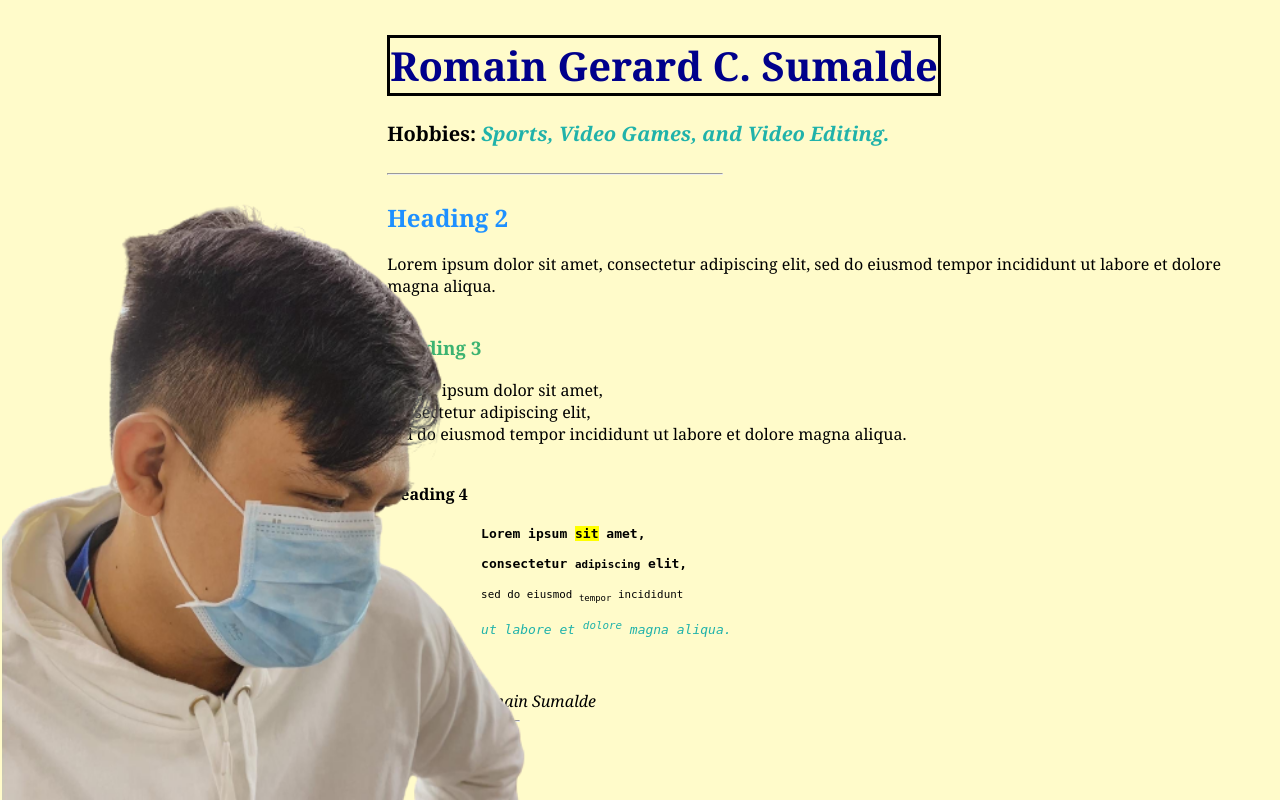
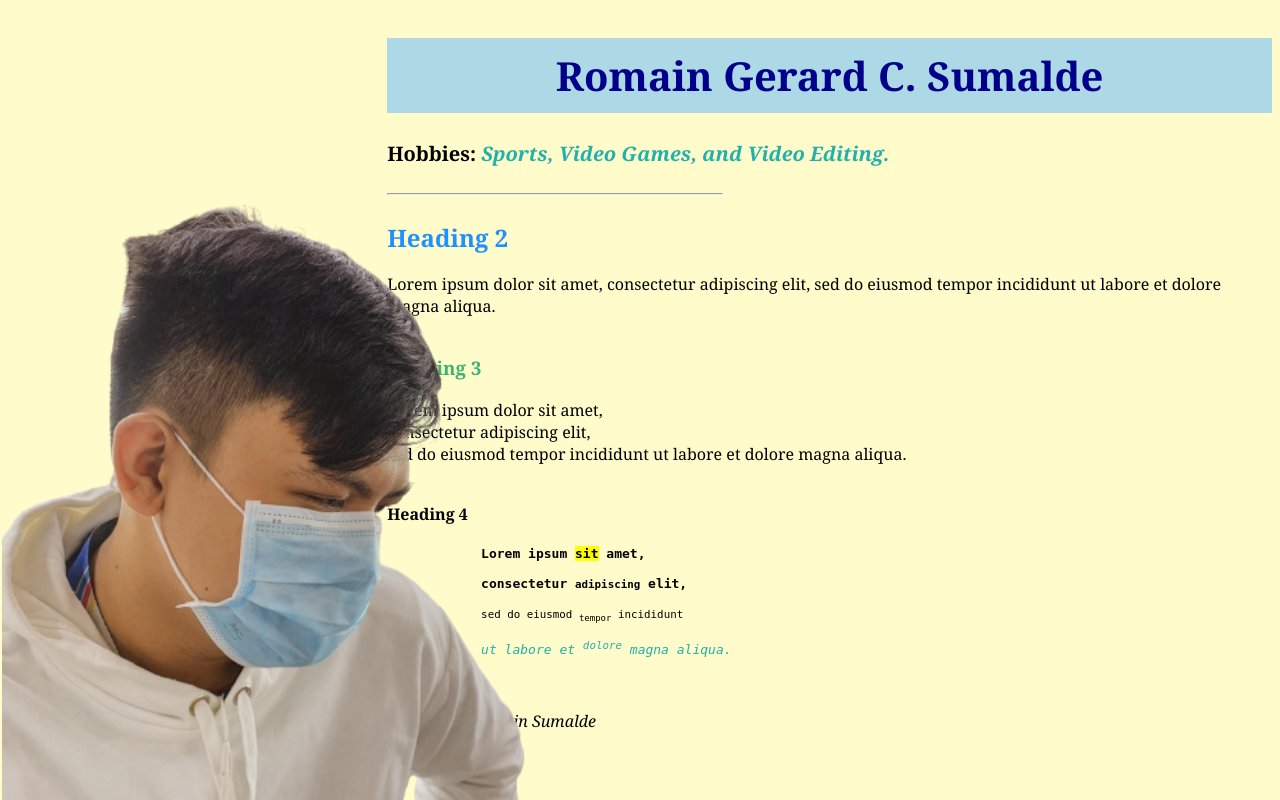
Before and after one commit to RomainSumalde/lab2, a PHP site: page / in a window 1280 px wide. Run offline with PHP 8.4, Linux system fonts and the light colour scheme.

Commit message:
Lesson 2.10 - Id

```diff
--- a/week3/index.html
+++ b/week3/index.html
@@ -11,7 +11,7 @@
         <!--<a href="https://github.com/RomainSumalde"> </a>--><img src = "picture.png" alt="picture">
     </div>
     <div class="details">
-        <h1><span>Romain Gerard C. Sumalde</span></h1>
+        <h1 id="myHeader"><span>Romain Gerard C. Sumalde</span></h1>
         <h4>Hobbies: <em>Sports, Video Games, and Video Editing.</em></h4>
         <hr>
     </div>
--- a/week3/styles.css
+++ b/week3/styles.css
@@ -31,7 +31,6 @@ pre {
 }
 span {
     color: darkblue;
-    border: 3px solid black;
     font-family: Cambria, Cochin, Georgia, Times, 'Times New Roman', serif;
 }
 .picture {
@@ -54,3 +53,9 @@ span {
 .dets hr {
     margin-right: 85%;
 }
+#myHeader {
+    background-color: lightblue;
+    color: black;
+    padding: 10px;
+    text-align: center;
+  }
```
